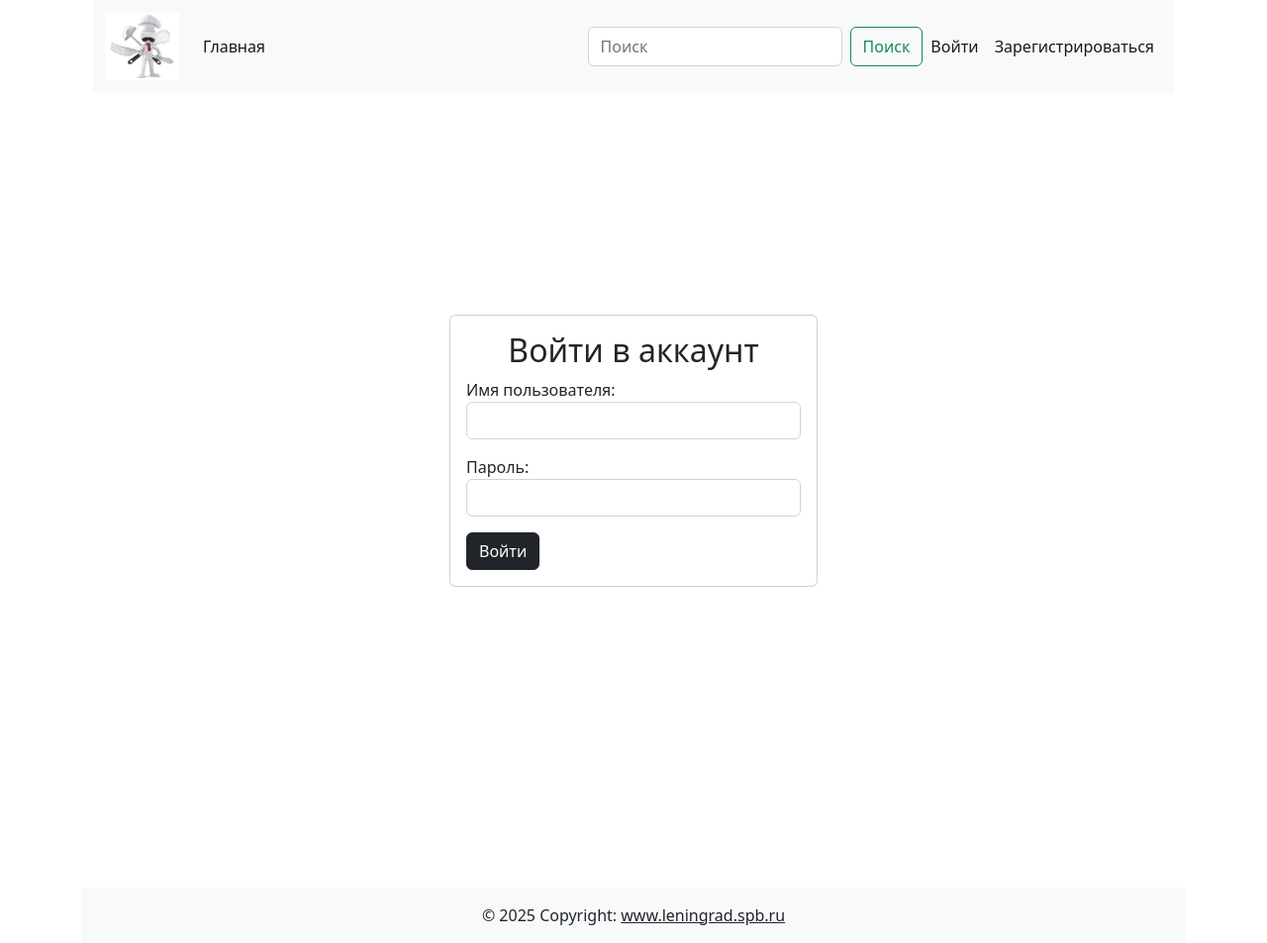
After one commit to PsYcHo-DiSs/cooking_distro_uz, a Django app: page /login/ in a window 1280 px wide. The commit adds this page. Shown: the whole page at 99% size. Run offline with Django 5.2, Linux system fonts and the light colour scheme.

Commit message:
auth: add login and logout functionality Implemented user authentication flow: - Created custom LoginForm using AuthenticationForm with   Bootstrap-compatible widgets. - Added user_login and user_logout views handling login and logout   processes. - Registered authentication routes in cooking/urls.py. - Updated _navbar.html to dynamically render login/register or user menu   based on authentication status. - Added login_form.html template with CSRF protection and basic styling.

```diff
--- a/cooking/forms.py
+++ b/cooking/forms.py
@@ -1,5 +1,6 @@
 from django import forms
 from .models import Post
+from django.contrib.auth.forms import AuthenticationForm, UserCreationForm
 
 
 class PostAddForm(forms.ModelForm):
@@ -16,3 +17,12 @@ class PostAddForm(forms.ModelForm):
             'photo': forms.FileInput(attrs={'class': 'form-control'}),
             'category': forms.Select(attrs={'class': 'form-control'}),
         }
+
+
+class LoginForm(AuthenticationForm):
+    """Форма для аутентификации пользователя"""
+    username = forms.CharField(label='Имя пользователя',
+                               max_length=150,
+                               widget=forms.TextInput(attrs={'class': 'form-control'}))
+    password = forms.CharField(label='Пароль',
+                               widget=forms.PasswordInput(attrs={'class': 'form-control'}))
--- /dev/null
+++ b/cooking/templates/cooking/login_form.html
@@ -0,0 +1,22 @@
+{% extends 'base.html' %}
+
+{% block main %}
+<div>
+    <div style="margin-top: 200px;"></div>
+</div>
+<div class="d-flex justify-content-center">
+    <div class="card col-4 mb-4 mt-4">
+        <div class="card-body">
+            <h2 class="text-center">Войти в аккаунт</h2>
+            <form action="" method="post">
+                {% csrf_token %}
+                {{ form.as_p }}
+                <button class="btn btn-dark" type="submit">Войти</button>
+            </form>
+        </div>
+    </div>
+</div>
+<div>
+    <div style="margin-top: 280px;"></div>
+</div>
+{% endblock main %}
--- a/cooking/urls.py
+++ b/cooking/urls.py
@@ -1,10 +1,11 @@
 from django.urls import path
 from .views import *
-
 
 urlpatterns = [
     path('', index, name='index'),
     path('category/<int:pk>/', posts_by_category, name='posts_by_category'),
     path('post/<int:pk>/', post_detail, name='post_detail'),
     path('add_article/', add_post, name='add'),
+    path('login/', user_login, name='login'),
+    path('logout/', user_logout, name='logout'),
 ]
--- a/cooking/views.py
+++ b/cooking/views.py
@@ -1,6 +1,7 @@
 from django.shortcuts import render, redirect
 from .models import Category, Post
-from .forms import PostAddForm
+from .forms import PostAddForm, LoginForm
+from django.contrib.auth import login, logout
 
 
 def index(request):
@@ -53,3 +54,26 @@ def add_post(request):
 
     }
     return render(request, 'cooking/article_add_form.html', context)
+
+
+def user_login(request):
+    """Аутентификация пользователя"""
+    if request.method == 'POST':
+        form = LoginForm(data=request.POST)
+        if form.is_valid():
+            user = form.get_user()
+            login(request, user)
+            return redirect('index')
+
+    form = LoginForm()
+    context = {
+        'title': 'Авторизация пользователя',
+        'form': form,
+    }
+    return render(request, 'cooking/login_form.html', context)
+
+
+def user_logout(request):
+    """Выход пользователя"""
+    logout(request)
+    return redirect('index')
--- a/templates/components/_navbar.html
+++ b/templates/components/_navbar.html
@@ -13,7 +13,8 @@
                         class="navbar-toggler-icon"></span></button>
                 <div class="collapse navbar-collapse" id="navbarSupportedContent">
                     <ul class="navbar-nav me-auto mb-2 mb-lg-0">
-                        <li class="nav-item"><a class="nav-link active" aria-current="page" href="{% url 'index' %}">Главная</a></li>
+                        <li class="nav-item"><a class="nav-link active" aria-current="page" href="{% url 'index' %}">Главная</a>
+                        </li>
                     </ul>
                     <div class="d-flex">
                         <form class="d-flex" role="search" method="get" action="#!">
@@ -23,10 +24,18 @@
                         </form>
                         <ul class="navbar-nav me-auto mb-2 mb-lg-0">
                             <!--  Users-->
-                            <li class="nav-item dropdown">
+                            {% if not request.user.is_authenticated %}
+                            <li class="nav-item">
+                                <a class="nav-link active" aria-current="page" href="{% url 'login' %}">Войти</a>
+                            </li>
+                            <li class="nav-item">
+                                <a class="nav-link active" aria-current="page" href="#!">Зарегистрироваться</a>
+                            </li>
+                            {% else %}
+                                <li class="nav-item dropdown">
                                 <a class="nav-link dropdown-toggle" href="#" id="navbarDropdown" role="button"
                                    data-bs-toggle="dropdown" aria-expanded="false">
-                                    Здравствуйте пользователь
+                                    Здравствуйте, {{ user }}
                                 </a>
                                 <ul class="dropdown-menu" aria-labelledby="navbarDropdown">
                                     <li><a class="dropdown-item" href="#!">Моя страница</a></li>
@@ -34,9 +43,10 @@
                                     <li>
                                         <hr class="dropdown-divider">
                                     </li>
-                                    <li><a class="dropdown-item" href="#!">Выход</a></li>
+                                    <li><a class="dropdown-item" href="{% url 'logout' %}">Выход</a></li>
                                 </ul>
                             </li>
+                            {% endif %}
                         </ul>
                     </div>
                 </div>
```
